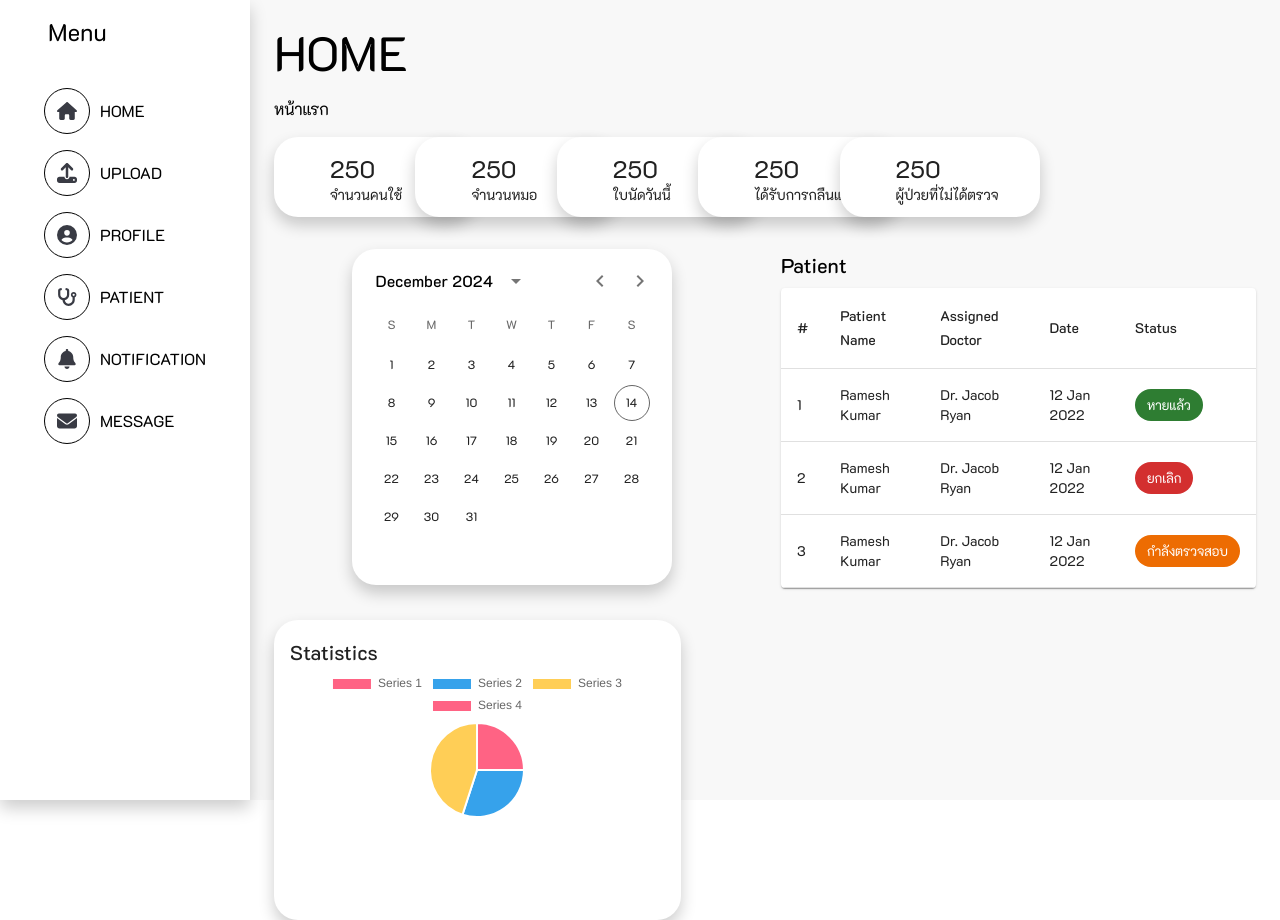
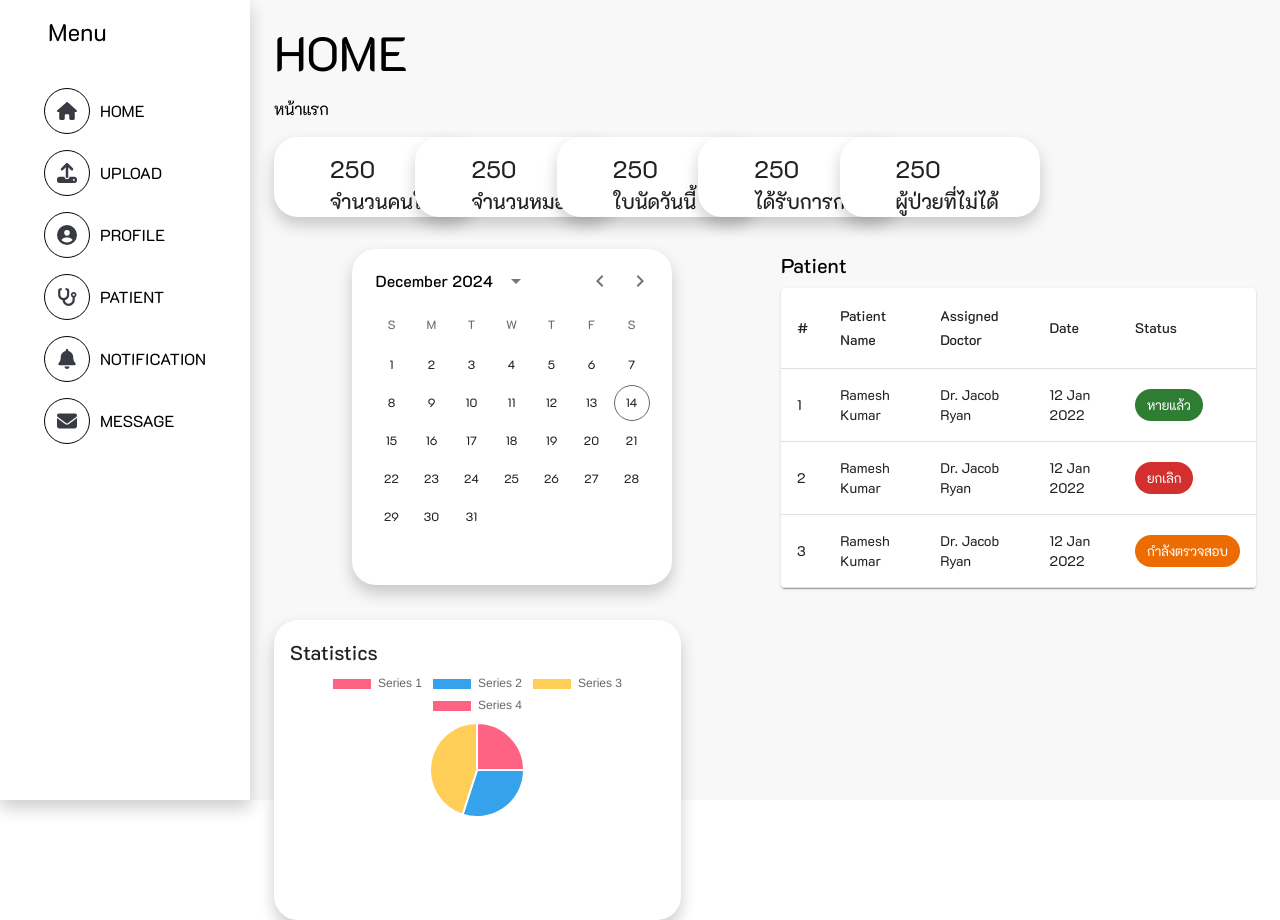
Before and after one commit to Boom-Tris/Boom-Tris-hospital, a React (Create React App) app in the folder Frontend/: page /HOME in a window 1280 px wide. Built offline with nearby package versions, Linux system fonts and the light colour scheme.

Commit message:
Update Home.js

```diff
--- a/Frontend/src/pages/Home.js
+++ b/Frontend/src/pages/Home.js
@@ -67,8 +67,8 @@ const Home = () => {
             <Card id="custom-stat-card">
               <CardContent>
                 <div className="custom-stat-card-content">
-                  <Typography variant="h5">250</Typography>
-                  <Typography variant="body2">{text}</Typography>
+                  <Typography variant="h5" className="quantity">250</Typography>
+                  <Typography variant="h6" id="TextTyp">{text}</Typography>
                 </div>
               </CardContent>
             </Card>
```
